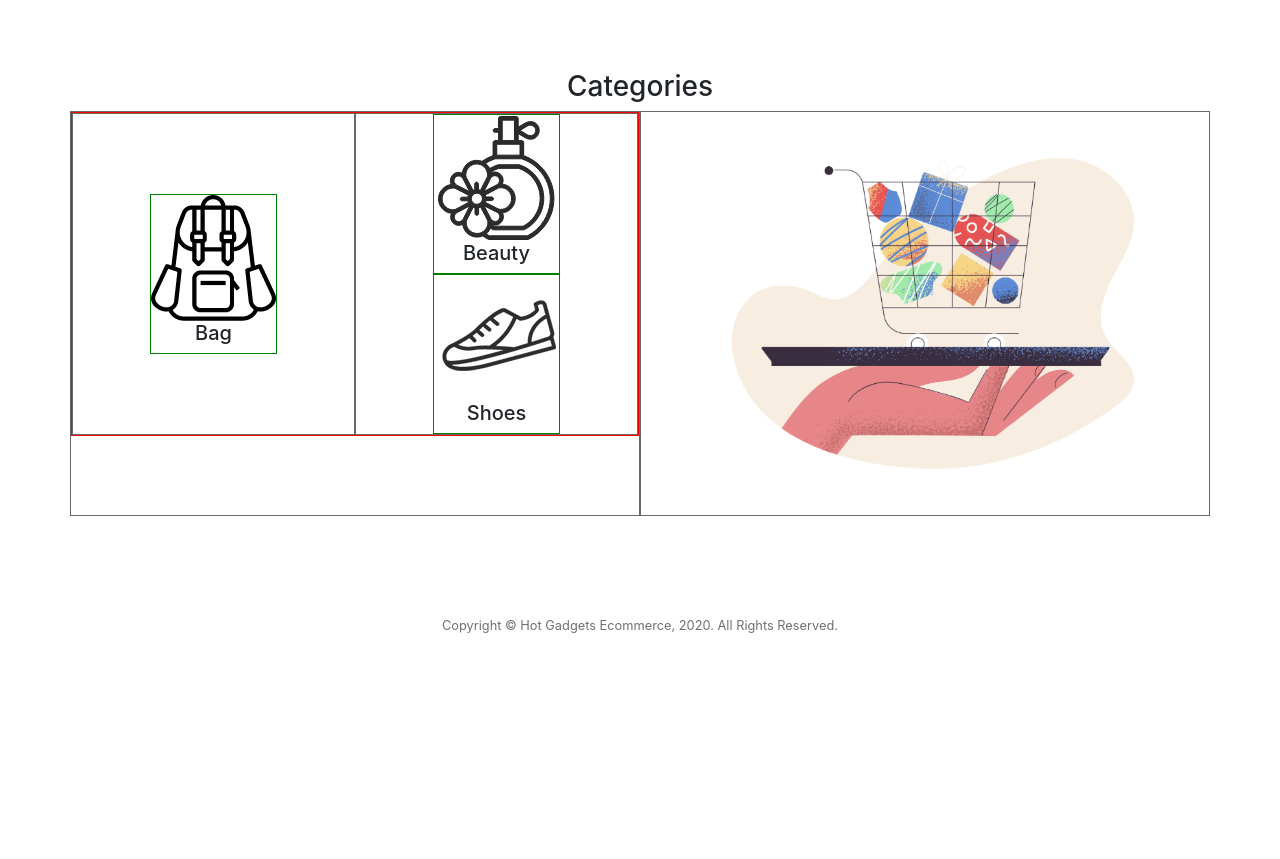
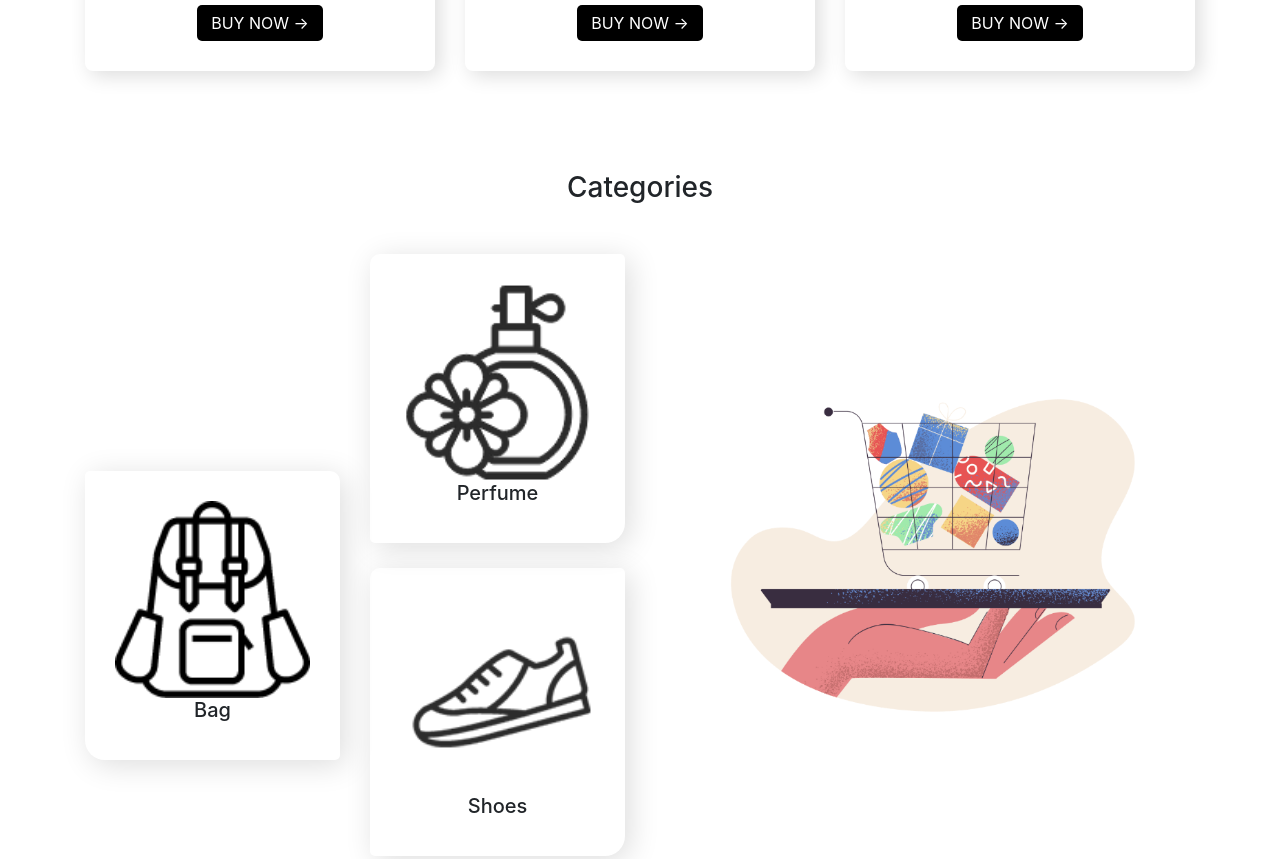
Before and after one commit to shakilemon654/hot-gadget, a plain HTML site: page index.html in a window 1280 px wide. Shown: the part 1853-2712 px from the top of the page. Before the commit the page ends 2504 px from the top, so only its background shows below. Drawn offline with nearby package versions, Linux system fonts and the light colour scheme.

Commit message:
overall done, done some small changes

```diff
--- a/index.html
+++ b/index.html
@@ -11,7 +11,28 @@
 </head>
 
 <body>
+  <header class="navigation section-margin">
+    <nav class="navbar fixed-top navbar-expand-lg navbar-light bg-light">
       <div class="container">
+        <a class="navbar-brand" href="#">
+          <img src="logo.png" alt="">
+        </a>
+        <button class="navbar-toggler" type="button" data-toggle="collapse" data-target="#navbarNavAltMarkup"
+          aria-controls="navbarNavAltMarkup" aria-expanded="false" aria-label="Toggle navigation">
+          <span class="navbar-toggler-icon"></span>
+        </button>
+        <div class="collapse navbar-collapse justify-content-end" id="navbarNavAltMarkup">
+          <div class="navbar-nav">
+            <a class="nav-item nav-link active" href="#">Home <span class="sr-only">(current)</span></a>
+            <a class="nav-item nav-link" href="#">Products</a>
+            <a class="nav-item nav-link" href="#">About Us</a>
+            <a class="nav-item nav-link" href="#">Contact Us</a>
+          </div>
+        </div>
+      </div>
+    </nav>
+  </header>
+  <section class="container section-margin">
     <div id="carouselExampleIndicators" class="carousel slide" data-ride="carousel">
       <ol class="carousel-indicators">
         <li data-target="#carouselExampleIndicators" data-slide-to="0" class="active"></li>
@@ -23,7 +44,8 @@
           <div class="row align-items-center">
             <div class="col-md-5">
               <h1>Macbook Pro</h1>
-                            <p>Lorem ipsum dolor sit amet consectetur adipisicing elit. Ut magnam optio nemo alias distinctio temporibus est laborum omnis beatae perspiciatis!</p>
+              <p>Lorem ipsum dolor sit amet consectetur adipisicing elit. Ut magnam optio nemo alias distinctio
+                temporibus est laborum omnis beatae perspiciatis!</p>
               <button class="buy-now-btn">BUY NOW →</button>
             </div>
             <div class="col-md-7">
@@ -35,7 +57,8 @@
           <div class="row align-items-center">
             <div class="col-md-5">
               <h1>Goggle Home</h1>
-                            <p>Lorem ipsum dolor sit amet consectetur, adipisicing elit. Illo perspiciatis provident ipsa suscipit odio ratione amet alias cupiditate, repellendus soluta!</p>
+              <p>Lorem ipsum dolor sit amet consectetur, adipisicing elit. Illo perspiciatis provident ipsa suscipit
+                odio ratione amet alias cupiditate, repellendus soluta!</p>
               <button class="buy-now-btn">BUY NOW →</button>
             </div>
             <div class="col-md-7">
@@ -47,7 +70,8 @@
           <div class="row align-items-center">
             <div class="col-md-5">
               <h1>JBL Speaker</h1>
-                            <p>Lorem ipsum dolor sit, amet consectetur adipisicing elit. Possimus placeat nisi ipsam, dolor consequatur odit quas eius quam atque cum?</p>
+              <p>Lorem ipsum dolor sit, amet consectetur adipisicing elit. Possimus placeat nisi ipsam, dolor
+                consequatur odit quas eius quam atque cum?</p>
               <button class="buy-now-btn">BUY NOW →</button>
             </div>
             <div class="col-md-7">
@@ -65,8 +89,8 @@
         <span class="sr-only">Next</span>
       </a>
     </div>
-    </div>
-    <div class="container">
+  </section>
+  <section class="container section-margin">
     <div class="gadget-row d-flex justify-content-between">
       <h3>Smartphone</h3>
       <h6>See All</h6>
@@ -106,8 +130,8 @@
         </div>
       </div>
     </div>
-    </div>
-    <div class="container">
+  </section>
+  <section class="container section-margin">
     <div class="gadget-row d-flex justify-content-between">
       <h3>Laptop</h3>
       <h6>See All</h6>
@@ -147,37 +171,33 @@
         </div>
       </div>
     </div>
-    </div>
-    <div class="container categories" id="categories">
-        <div class="line">
+  </section>
+  <section class="container categories section-margin" id="categories">
+    <div class="category-text">
       <h3>Categories</h3>
     </div>
-        <div class="row">
-            <div class="col-md-6">
-                <div class="row small">
-                    <div class="col-md-6 d-flex align-items-center justify-content-center">
-                        <div class="box">
-                            <img src="categories\bag.png" alt="">
-                            <h5>Bag</h5>
+    <div class="row align-items-center">
+      <div class="col-md-3 column-1">
+        <div class="mini-category-box box-1">
+          <img class="w-100" src="categories/bag.png" alt="">
+          <h5 class="text-margin">Bag</h5>
         </div>
       </div>
-                    <div class="col-md-6 d-flex flex-column align-items-center justify-content-between">
-                        <div class="box">
-                            <img src="categories\perfume.png" alt="">
-                            <h5>Beauty</h5>
+      <div class="col-md-3 column-2">
+        <div class="mini-category-box box-2">
+          <img class="w-100" src="categories/perfume.png" alt="">
+          <h5 class="text-margin">Perfume</h5>
         </div>
-                        <div class="box">
-                            <img src="categories\shoe.png" alt="">
-                            <h5>Shoes</h5>
+        <div class="mini-category-box box-3">
+          <img class="w-100" src="categories/shoe.png" alt="">
+          <h5 class="text-margin">Shoes</h5>
         </div>
       </div>
+      <div class="col-md-6 column-3">
+        <img class="w-100" src="categories/pale-order.png" alt="">
       </div>
     </div>
-            <div class="col-md-6">
-                <img src="Categories/pale-order.png" alt="">
-            </div>
-        </div>
-    </div>
+  </section>
 
 
 
@@ -194,9 +214,15 @@
       <p>Copyright © Hot Gadgets Ecommerce, 2020. All Rights Reserved.</p>
     </small>
   </footer>
-    <script src="https://code.jquery.com/jquery-3.5.1.slim.min.js" integrity="sha384-DfXdz2htPH0lsSSs5nCTpuj/zy4C+OGpamoFVy38MVBnE+IbbVYUew+OrCXaRkfj" crossorigin="anonymous"></script>
-    <script src="https://cdn.jsdelivr.net/npm/popper.js@1.16.0/dist/umd/popper.min.js" integrity="sha384-Q6E9RHvbIyZFJoft+2mJbHaEWldlvI9IOYy5n3zV9zzTtmI3UksdQRVvoxMfooAo" crossorigin="anonymous"></script>
-    <script src="https://stackpath.bootstrapcdn.com/bootstrap/4.5.0/js/bootstrap.min.js" integrity="sha384-OgVRvuATP1z7JjHLkuOU7Xw704+h835Lr+6QL9UvYjZE3Ipu6Tp75j7Bh/kR0JKI" crossorigin="anonymous"></script>
+  <script src="https://code.jquery.com/jquery-3.5.1.slim.min.js"
+    integrity="sha384-DfXdz2htPH0lsSSs5nCTpuj/zy4C+OGpamoFVy38MVBnE+IbbVYUew+OrCXaRkfj"
+    crossorigin="anonymous"></script>
+  <script src="https://cdn.jsdelivr.net/npm/popper.js@1.16.0/dist/umd/popper.min.js"
+    integrity="sha384-Q6E9RHvbIyZFJoft+2mJbHaEWldlvI9IOYy5n3zV9zzTtmI3UksdQRVvoxMfooAo"
+    crossorigin="anonymous"></script>
+  <script src="https://stackpath.bootstrapcdn.com/bootstrap/4.5.0/js/bootstrap.min.js"
+    integrity="sha384-OgVRvuATP1z7JjHLkuOU7Xw704+h835Lr+6QL9UvYjZE3Ipu6Tp75j7Bh/kR0JKI"
+    crossorigin="anonymous"></script>
 </body>
 
 </html>
--- a/style.css
+++ b/style.css
@@ -1,7 +1,19 @@
-.container {
+.section-margin {
     margin-bottom: 100px;
 }
 
+.top-margin {
+    /* margin-top: 200px; */
+}
+
+.navigation {
+    border-bottom: 1px solid #ededed;
+}
+
+.navigation img {
+    width: 120px;
+    height: auto;
+}
 .carousel-item {
     /* background-color: coral; */
     padding: 20px 40px;
@@ -69,19 +81,38 @@ P {
     border-radius: 10px;
     background: #FFCE1A;
 } */
-.small {
-    border: 1px solid red;
-}
-.col-md-6 {
-    border: 1px solid dimgray;
-}
-.col-md-3 {
-    border: 1px solid cornflowerblue;
-}
-.col-md-6 img {
-    width: 100%;
+.category-text {
+    margin-bottom: 50px;
 }
 
-.box {
-    border: 1px solid green;
+.mini-category-box {
+    border: none;
+    padding: 30px 30px;
+    box-shadow: 5px 5px 30px #DDDDDD;
 }
+
+.mini-category-box h5 {
+    /* padding-top: 30px; */
+}
+
+.box-1 {
+    border-radius: 5px 10px 5px 20px;
+    margin-top: 120px;
+}
+
+.box-2 {
+    border-radius: 10px 5px 20px 5px;
+    margin-bottom: 25px;
+}
+
+.box-3 {
+    border-radius: 10px 5px 20px 5px;
+}
+
+/* .mini-cat-box {
+    padding: 50px 30px;
+    box-shadow: 0 0 30px #ededed;
+    margin-top: 25px;
+    border-radius: 6px;
+    text-align: center;
+} */
```
Lines whose indentation alone changed are shown as unchanged.
